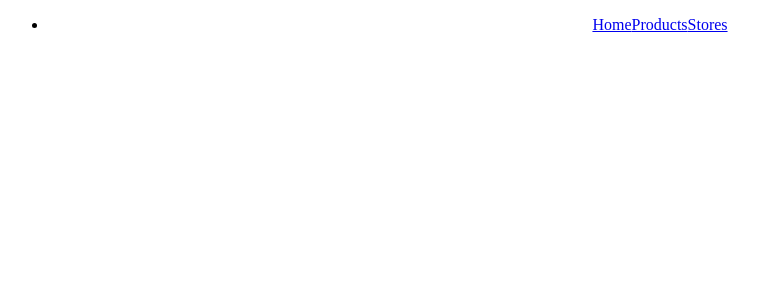
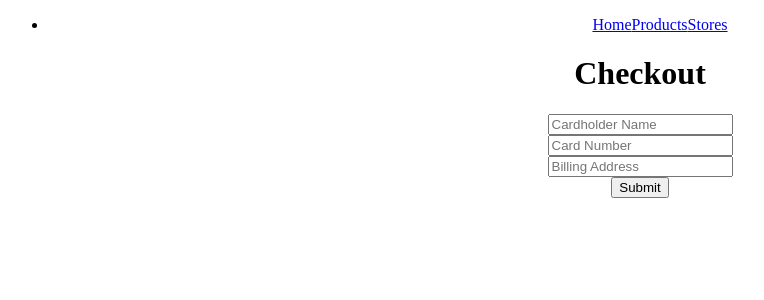
Before and after one commit to cooperama/tptracker, a React (Create React App) app in the folder tp-client/: page /checkout in a window 1280 px wide. Shown: the top 300 px of the page, without its empty margins (0-764 px from the left). Built offline with nearby package versions, Linux system fonts and the light colour scheme.

Commit message:
Added basic checkout page

```diff
--- a/tp-client/src/config/routes.js
+++ b/tp-client/src/config/routes.js
@@ -5,6 +5,7 @@ import Home from "../pages/Home";
 import ProductList from "../pages/ProductList";
 import StoreList from "../pages/StoreList";
 import Cart from '../pages/Cart';
+import Checkout from '../pages/Checkout';
 
 // const routes = () => {
 //   <Switch>
@@ -19,6 +20,7 @@ export default (
     <Route path="/products" component={ProductList} />
     <Route path="/stores" component={StoreList} />
     <Route path="/cart" component={Cart} />
+    <Route path="/checkout" component={Checkout} />
   </Switch>
 );
 
--- a/tp-client/src/pages/Checkout.js
+++ b/tp-client/src/pages/Checkout.js
@@ -1 +1,34 @@
 import React, { Component } from 'react';
+
+class Checkout extends React.Component {
+  render() {
+    return (
+      <div>
+        <h1>Checkout</h1>
+        <div className="input">
+          <input
+            type="text"
+            placeholder="Cardholder Name"
+            required
+            /><br/>
+          <input
+            type="text"
+            placeholder="Card Number"
+            required
+            /><br/>
+          <input
+            type="text"
+            placeholder="Billing Address"
+            required
+            /><br/>
+          <input
+            type="submit" placeholder="Submit"
+            />
+          </div>
+
+      </div>
+    )
+  }
+}
+
+export default Checkout;
```
Also changed, not shown: 1 other file (tests, documents, lock files or other folders).
